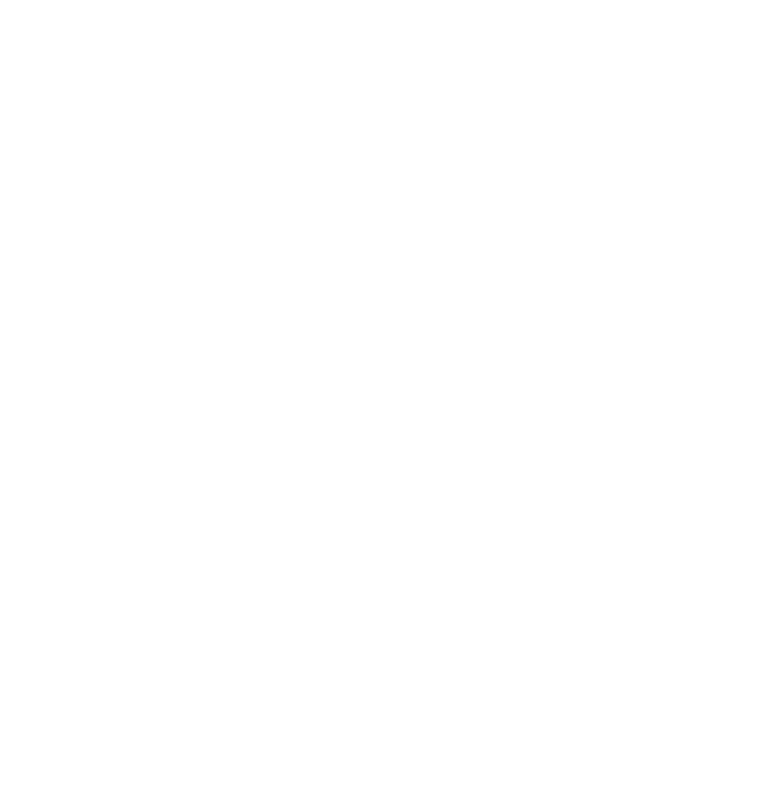
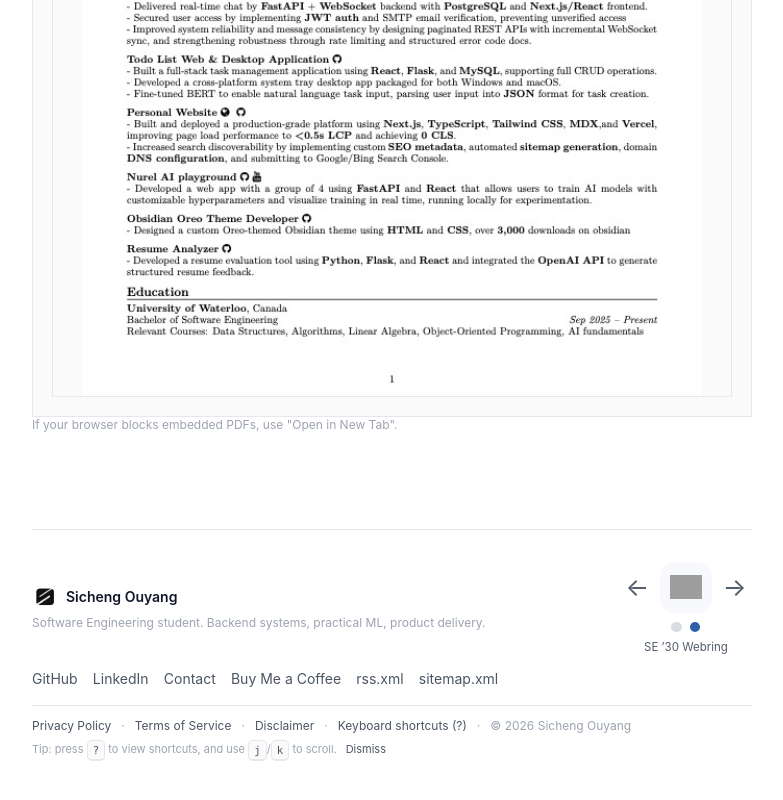
Before and after one commit to carols12352/sicheng, a Next.js app in the folder personal-site/: page /resume in a window 1280 px wide. Shown: the part 1719-2519 px from the top of the page, without its empty margins (248-1031 px from the left). Before the commit the page ends 1620 px from the top, so only its background shows below. Built offline with nearby package versions, Linux system fonts and the light colour scheme; no server answers; grey boxes are pictures that could not be loaded.

Commit message:
Changed style of webrings, added link to se30 webring

```diff
--- a/personal-site/app/globals.css
+++ b/personal-site/app/globals.css
@@ -274,6 +274,140 @@
 
 .footer-brand {
   min-width: 0;
+}
+
+.footer-webring-rail {
+  display: flex;
+  justify-content: center;
+  flex: 0 0 auto;
+  min-width: 8rem;
+}
+
+.footer-webring-widget {
+  display: flex;
+  flex-direction: column;
+  align-items: center;
+  gap: 0.55rem;
+  padding: 0.2rem 0.35rem 0.1rem;
+  user-select: none;
+}
+
+.footer-webring-widget-nav {
+  display: inline-flex;
+  align-items: center;
+  gap: 0.7rem;
+}
+
+.footer-webring-widget-arrow {
+  appearance: none;
+  border: 0;
+  background: transparent;
+  color: color-mix(in srgb, var(--text) 88%, var(--text-muted));
+  font-size: 1.55rem;
+  line-height: 1;
+  padding: 0;
+  cursor: pointer;
+  transition:
+    color var(--motion-micro) var(--motion-ease),
+    transform var(--motion-micro) var(--motion-ease);
+}
+
+.footer-webring-widget-arrow:hover {
+  color: var(--accent);
+  transform: translateY(-1px);
+}
+
+.footer-webring-widget-home {
+  display: inline-flex;
+  align-items: center;
+  justify-content: center;
+  width: 3.2rem;
+  height: 3.2rem;
+  border-radius: 0.85rem;
+  background: color-mix(in srgb, var(--accent) 4%, transparent);
+  color: var(--text-strong);
+  text-decoration: none;
+  transition:
+    background-color var(--motion-micro) var(--motion-ease),
+    transform var(--motion-micro) var(--motion-ease);
+}
+
+.footer-webring-widget-home:hover {
+  background: color-mix(in srgb, var(--accent) 8%, transparent);
+  transform: translateY(-1px);
+}
+
+.footer-webring-widget-icon {
+  display: block;
+  max-width: 3rem;
+  max-height: 3rem;
+  width: auto;
+  height: auto;
+}
+
+.footer-webring-widget-se .footer-webring-widget-icon {
+  max-width: 2.2rem;
+  max-height: 2.2rem;
+}
+
+.footer-webring-widget-se30 .footer-webring-widget-icon {
+  max-width: 2.05rem;
+  max-height: 2.05rem;
+}
+
+.footer-webring-widget-actions {
+  display: inline-flex;
+  align-items: center;
+  gap: 0;
+}
+
+.footer-webring-dotset {
+  display: inline-flex;
+  align-items: center;
+  gap: 0.45rem;
+}
+
+.footer-webring-dot {
+  appearance: none;
+  width: 0.68rem;
+  height: 0.68rem;
+  border: 0;
+  border-radius: 999px;
+  background: color-mix(in srgb, var(--text-muted) 38%, transparent);
+  padding: 0;
+  cursor: pointer;
+  transition:
+    background-color var(--motion-micro) var(--motion-ease),
+    transform var(--motion-micro) var(--motion-ease);
+}
+
+.footer-webring-dot:hover {
+  transform: translateY(-1px);
+}
+
+.footer-webring-dot-active {
+  background: var(--accent);
+}
+
+.footer-webring-widget-label {
+  margin: 0;
+  font-size: 0.72rem;
+  line-height: 1.2;
+  color: color-mix(in srgb, var(--text) 90%, var(--text-muted));
+  text-align: center;
+}
+
+:root[data-motion="reduced"] .footer-webring-widget-arrow:hover,
+:root[data-motion="reduced"] .footer-webring-dot:hover,
+:root[data-motion="reduced"] .footer-webring-widget-home:hover {
+  transform: none;
+}
+
+.footer-side {
+  display: flex;
+  flex-direction: column;
+  align-items: flex-start;
+  gap: 0.55rem;
 }
 
 .footer-links {
--- a/personal-site/app/resume/page.tsx
+++ b/personal-site/app/resume/page.tsx
@@ -64,11 +64,11 @@
         </div>
         <div className="mx-auto aspect-[8.5/11] w-full max-w-4xl overflow-hidden bg-white ring-1 ring-gray-200">
           <object data={RESUME_PATH} type="application/pdf" className="h-full w-full">
-            <iframe src={RESUME_PATH} title="Resume Preview" className="h-full w-full">
-              <ResumeImageFallback pdfPath={RESUME_PATH} />
-            </iframe>
-            <ResumeImageFallback pdfPath={RESUME_PATH} />
+            <iframe src={RESUME_PATH} title="Resume Preview" className="h-full w-full" />
           </object>
+        </div>
+        <div className="mx-auto mt-4 aspect-[8.5/11] w-full max-w-4xl overflow-hidden bg-white ring-1 ring-gray-200">
+          <ResumeImageFallback pdfPath={RESUME_PATH} />
         </div>
       </div>
 
--- a/personal-site/components/site/site-frame.tsx
+++ b/personal-site/components/site/site-frame.tsx
@@ -3,7 +3,7 @@
 import Image from "next/image";
 import Link from "next/link";
 import { usePathname, useRouter } from "next/navigation";
-import { useEffect, useRef, useState } from "react";
+import { useEffect, useRef, useState, useSyncExternalStore } from "react";
 import { PageTransition } from "@/components/motion/page-transition";
 import { MotionToggle } from "@/components/navigation/motion-toggle";
 import { NavLink } from "@/components/navigation/nav-link";
@@ -37,9 +37,30 @@
   const [showShortcutNudge, setShowShortcutNudge] = useState(false);
   const [searchQuery, setSearchQuery] = useState("");
   const [searchResultCount, setSearchResultCount] = useState<number | null>(null);
+  const [currentUrl, setCurrentUrl] = useState("");
+  const [activeWebring, setActiveWebring] = useState<"se" | "se30">("se");
+  const motionMode = useSyncExternalStore<"full" | "reduced" | "none">(
+    (callback) => {
+      window.addEventListener("site:motion-pref-changed", callback);
+      window.addEventListener("storage", callback);
+      return () => {
+        window.removeEventListener("site:motion-pref-changed", callback);
+        window.removeEventListener("storage", callback);
+      };
+    },
+    () => {
+      const value = document.documentElement.dataset.motion;
+      if (value === "none" || value === "reduced" || value === "full") {
+        return value;
+      }
+      return "full";
+    },
+    () => "full",
+  );
   const searchInputRef = useRef<HTMLInputElement>(null);
   const shortcutsDialogRef = useRef<HTMLDivElement>(null);
   const searchDialogRef = useRef<HTMLFormElement>(null);
+  const webringTouchStartXRef = useRef<number | null>(null);
 
   useEffect(() => {
     const frame = window.requestAnimationFrame(() => {
@@ -52,6 +73,23 @@
     });
     return () => window.cancelAnimationFrame(frame);
   }, []);
+
+  useEffect(() => {
+    setCurrentUrl(window.location.href);
+  }, [pathname]);
+
+  useEffect(() => {
+    if (motionMode === "none") {
+      return;
+    }
+
+    const delay = motionMode === "reduced" ? 9000 : 5200;
+    const intervalId = window.setInterval(() => {
+      setActiveWebring((value) => (value === "se" ? "se30" : "se"));
+    }, delay);
+
+    return () => window.clearInterval(intervalId);
+  }, [motionMode]);
 
   useEffect(() => {
     const isTypingTarget = (target: EventTarget | null) => {
@@ -202,6 +240,43 @@
     return <>{children}</>;
   }
 
+  const se30PrevHref = currentUrl
+    ? `https://se30webring.com?from=${encodeURIComponent(currentUrl)}&dir=prev`
+    : "https://se30webring.com";
+  const se30NextHref = currentUrl
+    ? `https://se30webring.com?from=${encodeURIComponent(currentUrl)}&dir=next`
+    : "https://se30webring.com";
+  const sePrevHref = "https://ariobarin.com/";
+  const seNextHref = "https://tanmayshah.xyz";
+  const activeWebringConfig = activeWebring === "se"
+    ? {
+      key: "se",
+      prevHref: sePrevHref,
+      homeHref: "https://se-webring.xyz",
+      nextHref: seNextHref,
+      label: "SE Webring",
+      iconSrc: "https://raw.githubusercontent.com/simcard0000/se-webring/main/assets/logo/logo_bg_w.png",
+      iconAlt: "SE Webring icon",
+    }
+    : {
+      key: "se30",
+      prevHref: se30PrevHref,
+      homeHref: "https://se30webring.com",
+      nextHref: se30NextHref,
+      label: "SE ’30 Webring",
+      iconSrc: "https://se30webring.com/assets/icon-yellow.svg",
+      iconAlt: "SE '30 Webring icon",
+    };
+
+  const cycleWebring = (direction: "prev" | "next") => {
+    setActiveWebring((value) => {
+      if (direction === "prev") {
+        return value === "se" ? "se30" : "se";
+      }
+      return value === "se" ? "se30" : "se";
+    });
+  };
+
   return (
     <div className="mx-auto flex min-h-screen w-full max-w-3xl flex-col px-6 py-10 sm:py-12">
       <header>
@@ -288,6 +363,81 @@
             <p className="mt-1.5 text-xs text-gray-500">Software Engineering student. Backend systems, practical ML, product delivery.</p>
           </div>
 
+          <div
+            className="footer-webring-rail"
+            onTouchStart={(event) => {
+              webringTouchStartXRef.current = event.touches[0]?.clientX ?? null;
+            }}
+            onTouchEnd={(event) => {
+              const startX = webringTouchStartXRef.current;
+              const endX = event.changedTouches[0]?.clientX ?? null;
+              webringTouchStartXRef.current = null;
+              if (startX === null || endX === null) {
+                return;
+              }
+              const deltaX = endX - startX;
+              if (Math.abs(deltaX) < 36) {
+                return;
+              }
+              cycleWebring(deltaX > 0 ? "prev" : "next");
+            }}
+          >
+            <div className={`footer-webring-widget footer-webring-widget-${activeWebringConfig.key} text-xs`}>
+              <div className="footer-webring-widget-nav">
+                <a
+                  href={activeWebringConfig.prevHref}
+                  target="_blank"
+                  rel="noreferrer"
+                  aria-label={`Previous site in ${activeWebringConfig.label}`}
+                  className="footer-webring-widget-arrow"
+                >
+                  ←
+                </a>
+                <a
+                  href={activeWebringConfig.homeHref}
+                  target="_blank"
+                  rel="noreferrer"
+                  aria-label={activeWebringConfig.label}
+                  className="footer-webring-widget-home"
+                >
+                  {/* eslint-disable-next-line @next/next/no-img-element */}
+                  <img
+                    src={activeWebringConfig.iconSrc}
+                    alt={activeWebringConfig.iconAlt}
+                    className="footer-webring-widget-icon"
+                  />
+                </a>
+                <a
+                  href={activeWebringConfig.nextHref}
+                  target="_blank"
+                  rel="noreferrer"
+                  aria-label={`Next site in ${activeWebringConfig.label}`}
+                  className="footer-webring-widget-arrow"
+                >
+                  →
+                </a>
+              </div>
+              <div className="footer-webring-widget-actions">
+                <span className="footer-webring-dotset" aria-label="Webring options">
+                  <button
+                    type="button"
+                    aria-label="Switch to SE Webring"
+                    className={`footer-webring-dot${activeWebring === "se" ? " footer-webring-dot-active" : ""}`}
+                    onClick={() => setActiveWebring("se")}
+                  />
+                  <button
+                    type="button"
+                    aria-label="Switch to SE '30 Webring"
+                    className={`footer-webring-dot${activeWebring === "se30" ? " footer-webring-dot-active" : ""}`}
+                    onClick={() => setActiveWebring("se30")}
+                  />
+                </span>
+              </div>
+              <p className="footer-webring-widget-label">{activeWebringConfig.label}</p>
+            </div>
+          </div>
+
+          <div className="footer-side">
             <nav className="footer-links">
               <ul className="m-0 p-0">
                 <li>
@@ -321,6 +471,7 @@
               </ul>
             </nav>
           </div>
+        </div>
 
         <div className="footer-meta mt-4 flex flex-wrap items-center gap-x-2.5 gap-y-1.5 text-xs">
           <Link href="/privacy" className="ui-link ui-underline">Privacy Policy</Link>
@@ -328,10 +479,6 @@
           <Link href="/terms" className="ui-link ui-underline">Terms of Service</Link>
           <span className="text-gray-400">·</span>
           <Link href="/disclaimer" className="ui-link ui-underline">Disclaimer</Link>
-          <span className="text-gray-400">·</span>
-          <a href="https://se-webring.xyz" target="_blank" rel="noreferrer" className="ui-link ui-underline">
-            Part of the SE Webring
-          </a>
           <span className="text-gray-400">·</span>
           <button
             type="button"
```
Lines whose indentation alone changed are shown as unchanged.
